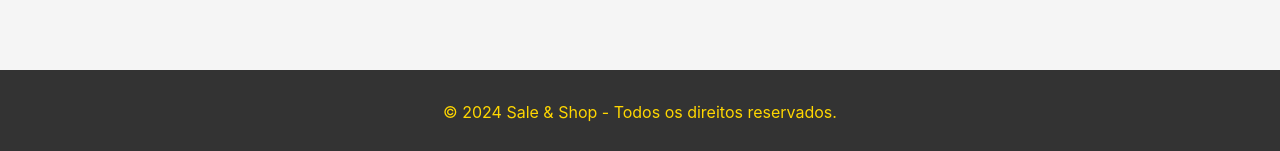
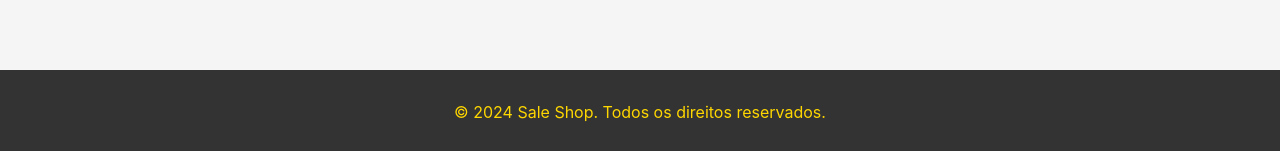
Before and after one commit to millafinn/saleshop, a React (Create React App) app: page / in a window 1280 px wide. Shown: the part 2004-2155 px from the top of the page. Built offline with nearby package versions, Linux system fonts and the light colour scheme.

Commit message:
componentizacao-footer

```diff
--- /dev/null
+++ b/src/components/Footer/Footer.css
@@ -0,0 +1,8 @@
+.footer {
+    background-color: #333;
+    /* Fundo escuro */
+    color: #FFD700;
+    /* Texto em amarelo */
+    padding: 1rem;
+    text-align: center;
+}
--- /dev/null
+++ b/src/components/Footer/Footer.js
@@ -0,0 +1,13 @@
+// Footer.js
+import React from 'react';
+import './Footer.css'; // Se você tiver um arquivo CSS específico para o Footer
+
+const Footer = () => {
+    return (
+        <footer className="footer">
+            <p>© 2024 Sale Shop. Todos os direitos reservados.</p>
+        </footer>
+    );
+};
+
+export default Footer;
--- a/src/components/Main/index.jsx
+++ b/src/components/Main/index.jsx
@@ -1,7 +1,9 @@
-import React, {useState} from 'react';
+// import React, {useState} from 'react';
 import './style.css'; // Importa o CSS
 import Carousel from '../Carousel/Carousel';
-import Header from '../Header/Header'
+import Header from '../Header/Header';
+import Footer from '../Footer/Footer';
+
 
 
 const Main = () => {
@@ -167,8 +169,9 @@ const Main = () => {
                     </div>
                 </section>
             </main>
+            <Footer />
 
-            <footer className="footer">
+            {/* <footer className="footer">
                 <p>© 2024 Sale & Shop - Todos os direitos reservados.</p>
                 {/* <div className="categorias">
           <h4>Categorias</h4>
@@ -177,8 +180,8 @@ const Main = () => {
             <li>Categoria 2</li>
             <li>Categoria 3</li>
           </ul>
-        </div> */}
-            </footer>
+        </div>
+            </footer> */}
         </div>
     );
 };
--- a/src/components/Main/style.css
+++ b/src/components/Main/style.css
@@ -73,17 +73,6 @@
     color: #666;
     /* Texto em cinza */
 }
-
-/* Rodapé (Footer) */
-.footer {
-    background-color: #333;
-    /* Fundo escuro */
-    color: #FFD700;
-    /* Texto em amarelo */
-    padding: 1rem;
-    text-align: center;
-}
-
 
 @media screen and (max-width: 768px) {
     .footer {
--- a/src/routes.jsx
+++ b/src/routes.jsx
@@ -1,5 +1,5 @@
 import React from "react";
-import { Route, Routes, Navigate } from "react-router-dom";
+import { Route, Routes } from "react-router-dom";
 
 import Main from "./components/Main";
 
```
